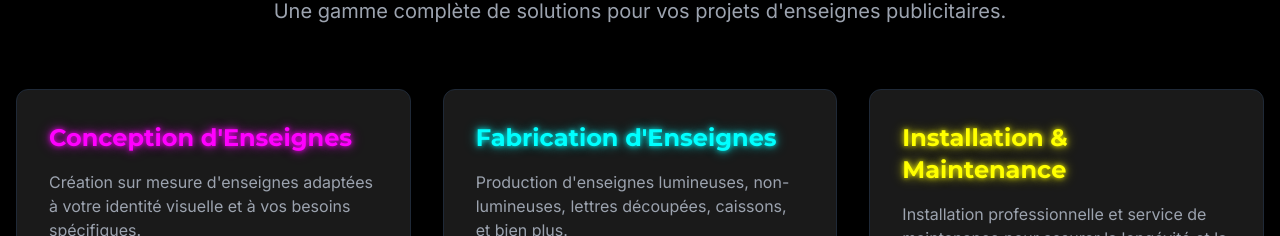
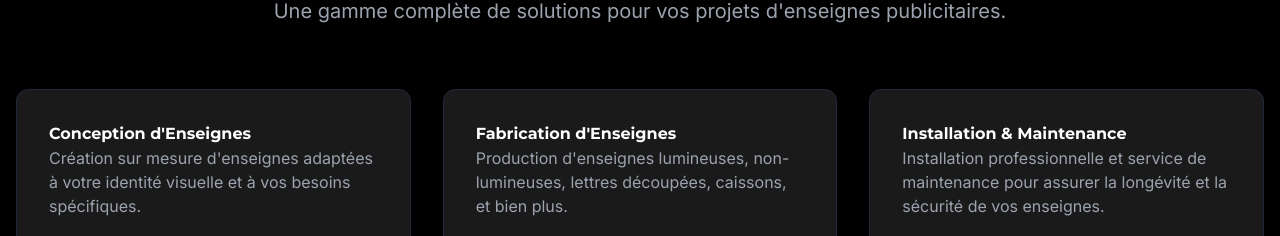
Before and after one commit to Nkagency63/nk-agency, a React (Vite) app: page / in a window 1280 px wide. Shown: the part 939-1175 px from the top of the page. Built offline with nearby package versions, Linux system fonts and the light colour scheme.

Commit message:
Visual edit in Lovable
Edited UI in Lovable

```diff
--- a/src/pages/Home.tsx
+++ b/src/pages/Home.tsx
@@ -73,8 +73,8 @@ const Home = () => {
             description: "Installation professionnelle et service de maintenance pour assurer la longévité et la sécurité de vos enseignes.",
             color: "neon-text-yellow"
           }].map((service, index) => <div key={index} className="bg-secondary rounded-xl p-8 border border-gray-800 hover:border-gray-700 transition-all hover:-translate-y-1 hover:shadow-xl hover:shadow-white/5">
-                <h3 className={`text-2xl font-bold mb-4 ${service.color}`}>{service.title}</h3>
-                <p className="text-gray-400 mb-6">{service.description}</p>
+                <h3 className="">{service.title}</h3>
+                <p className="text-gray-400 mb-6 text-base">{service.description}</p>
                 <Link to="/services" className="inline-flex items-center text-white hover:underline">
                   En savoir plus
                   <ChevronRight size={16} className="ml-1" />
```
